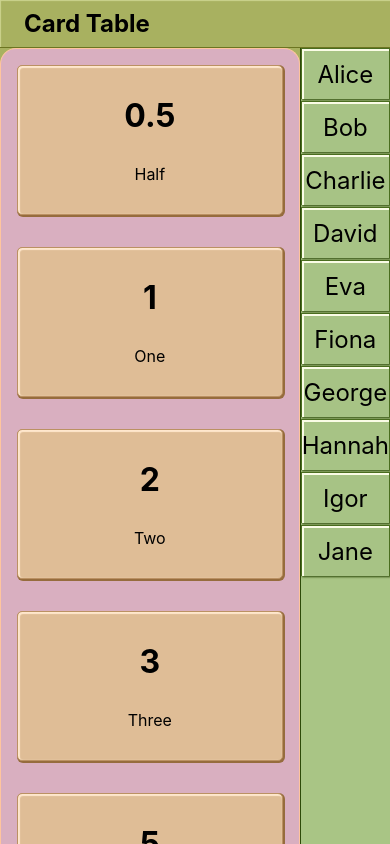
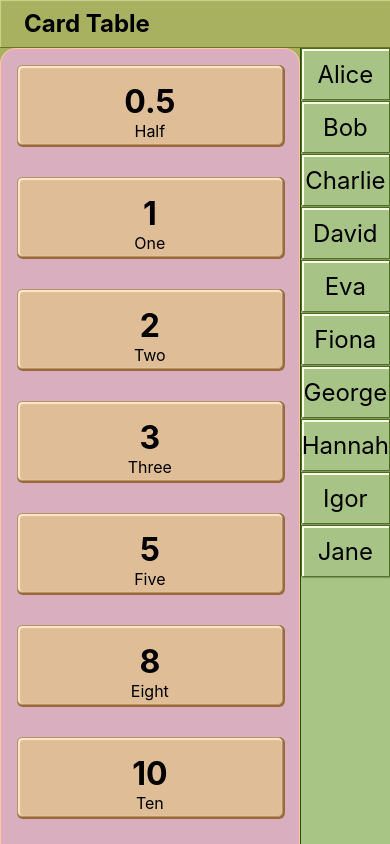
Before and after one commit to Digitanalogik/react-card-table, a React (Create React App) app: page / in a window 390 px wide. Built offline with nearby package versions, Linux system fonts and the light colour scheme.

Commit message:
Smaller cards and more compact area when using small screen

```diff
--- a/src/Components/Card/Card.css
+++ b/src/Components/Card/Card.css
@@ -53,15 +53,25 @@
   .card {
     height: 150px;
   }
+}
+
+@media (max-width: 899px) and (max-height: 899px) {
+  .card {
+    height: 120px;
+  }
+
+  .cards.numeric .card {
+    height: 80px;
+  }
 
   .card-text {
-    font-size: 1.1rem;
+    font-size: 1rem;
     font-weight: bold;
   }
 
   .card-image {
-    max-width: 70px;
-    margin: 10px;
+    max-width: 50px;
+    margin: 5px;
   }
 }
 
--- a/src/Components/Table/Table.css
+++ b/src/Components/Table/Table.css
@@ -7,6 +7,7 @@
   width: 100vw;
   box-sizing: border-box;
   background-color: #A8B160;
+  padding: 0 5em;
 }
 
 .cards {
@@ -39,3 +40,10 @@
     padding: 2em;
   }
 }
+
+@media (max-width: 899px) {
+  .table,
+  .cards {
+    padding: 0;
+  }
+}
```
